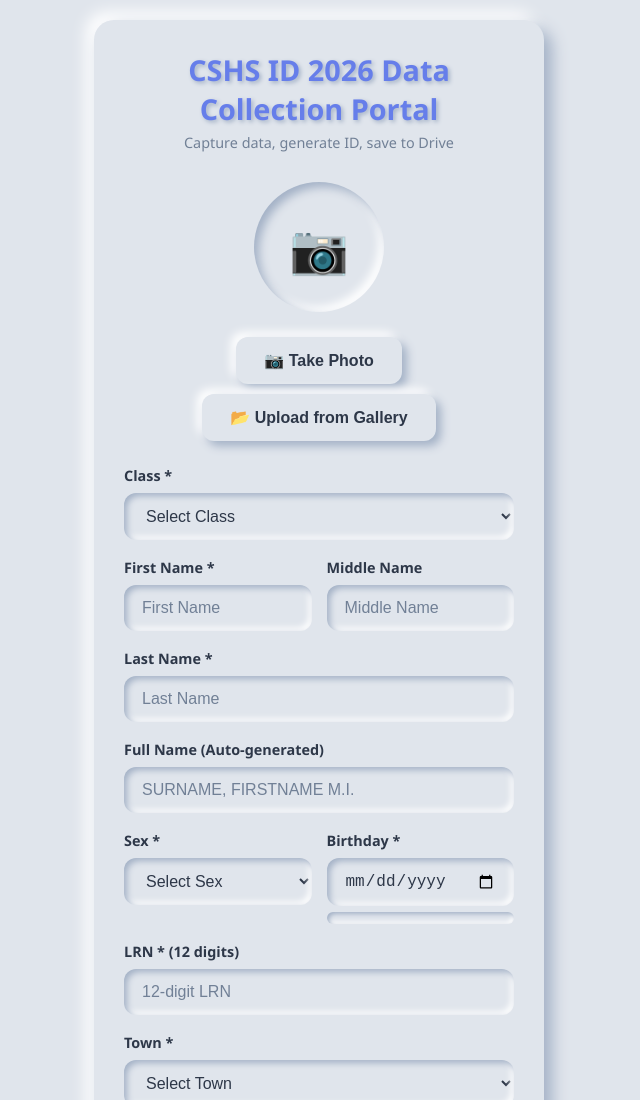
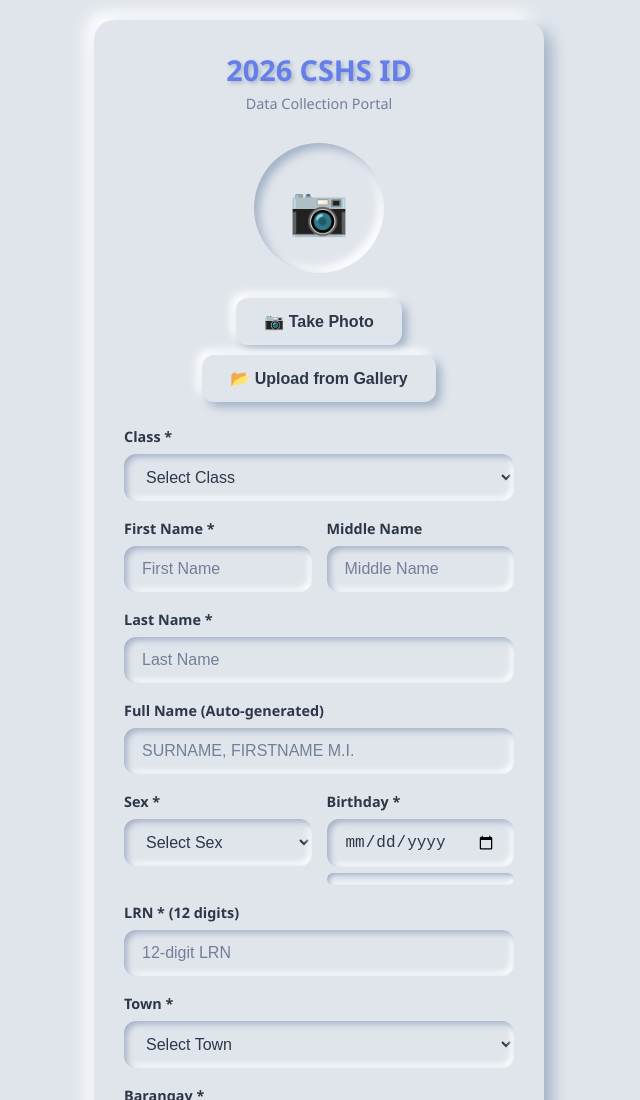
Before and after one commit to BossG-Innovation2026/IDMaker, a website: page public/index.html in a window 1280 px wide. Shown: the top 1100 px of the page, without its empty margins (321-961 px from the left). Drawn offline with nearby package versions, Linux system fonts and the light colour scheme; no server answers.

Commit message:
Fix app title: 2026 CSHS ID + Data Collection Portal

```diff
--- a/public/index.html
+++ b/public/index.html
@@ -3,15 +3,15 @@
 <head>
     <meta charset="UTF-8">
     <meta name="viewport" content="width=device-width, initial-scale=1.0">
-    <title>CSHS ID 2026 Data Collection Portal</title>
+    <title>2026 CSHS ID - Data Collection Portal</title>
     <link rel="stylesheet" href="style.css">
 </head>
 <body>
     <div class="container">
         <div class="card">
             <div class="header">
-                <h1>CSHS ID 2026 Data Collection Portal</h1>
-                <p>Capture data, generate ID, save to Drive</p>
+                <h1>2026 CSHS ID</h1>
+                <p>Data Collection Portal</p>
             </div>
 
             <form id="studentForm">
```
